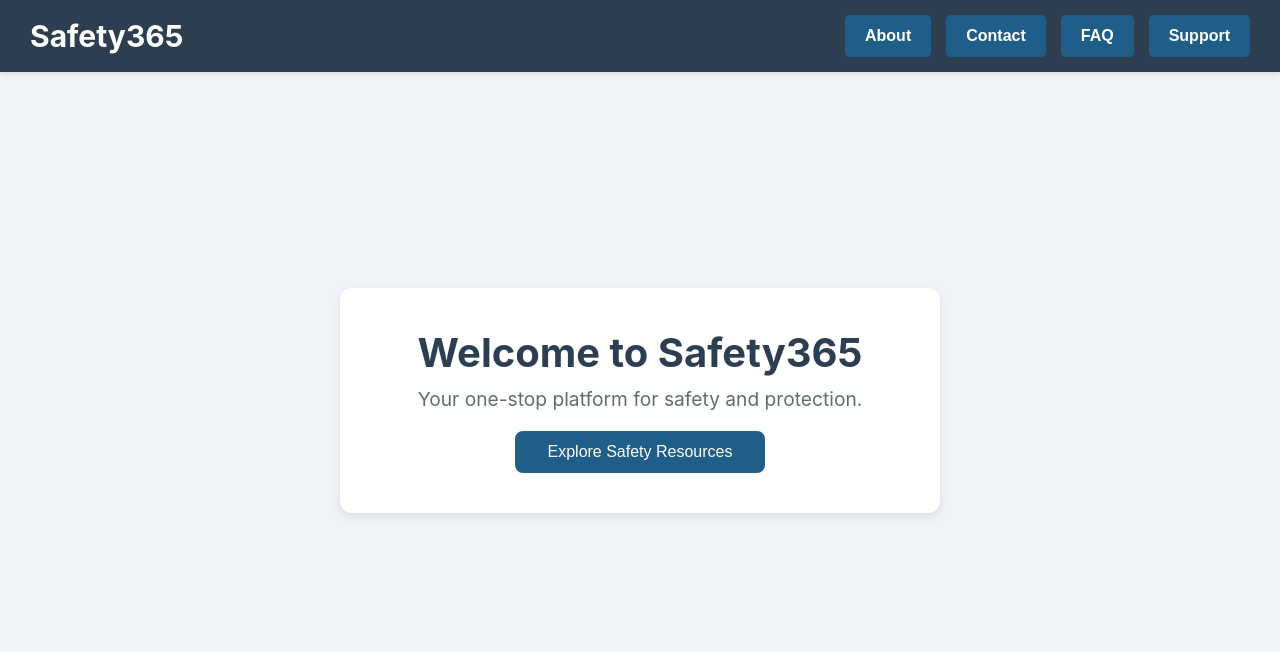
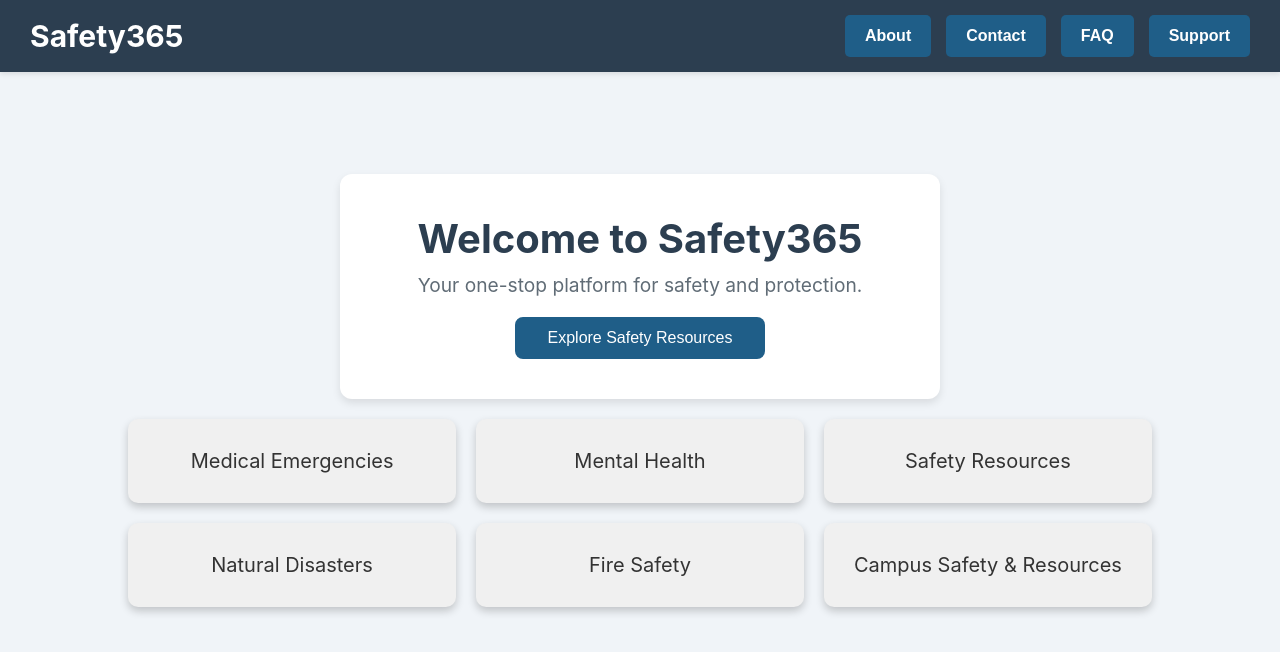
Before and after one commit to Lin-Selina/Safety365, a React (Create React App) app: page /home in a window 1280 px wide. Shown: the top 652 px of the page. Built offline with nearby package versions, Linux system fonts and the light colour scheme.

Commit message:
Created grid and basic pages for each safety category

```diff
--- a/package.json
+++ b/package.json
@@ -7,8 +7,10 @@
     "cors": "^2.8.5",
     "cra-template": "1.2.0",
     "dotenv": "^16.4.7",
+    "install": "^0.13.0",
     "jsonwebtoken": "^9.0.2",
     "mysql2": "^3.12.0",
+    "npm": "^11.1.0",
     "react": "^19.0.0",
     "react-dom": "^19.0.0",
     "react-router-dom": "^7.1.5",
--- a/src/App.css
+++ b/src/App.css
@@ -119,6 +119,31 @@
   .home-header p {
     font-size: 1rem;
   }
+}
+/* Grid Container */
+.grid-container {
+  display: grid;
+  grid-template-columns: repeat(3, 1fr);
+  gap: 20px;
+  padding: 20px;
+}
+
+/* Grid Box */
+.grid-box {
+  background-color: #f0f0f0;
+  color: #333;
+  border-radius: 10px;
+  padding: 30px;
+  text-align: center;
+  font-size: 20px;
+  text-decoration: none;
+  box-shadow: 0 4px 8px rgba(0, 0, 0, 0.2);
+  transition: transform 0.2s;
+}
+
+.grid-box:hover {
+  transform: scale(1.05);
+  cursor: pointer;
 }
 
 /* Resources List */
--- a/src/App.js
+++ b/src/App.js
@@ -8,6 +8,12 @@ import Contact from './pages/Contact';
 import FAQ from './pages/FAQ';
 import Support from './pages/Support';
 import Gatorlink from './pages/Gatorlink';
+import Medical from './pages/Medical Emergency';
+import Mental from './pages/Mental Health';
+import Safety from './pages/Safety';
+import Natural from './pages/Natural Disaster';
+import Fire from './pages/Fire Safety';
+import Campus from './pages/Campus Safety';
 import './App.css';
 
 function App() {
@@ -22,6 +28,12 @@ function App() {
         <Route path="/faq" element={<FAQ />} />
         <Route path="/support" element={<Support />} />
         <Route path="/gatorlink" element={<Gatorlink />} />
+        <Route path="/medical" element={<Medical />} />
+        <Route path="/mental" element={<Mental />} />
+        <Route path="/safety" element={<Safety />} />
+        <Route path="/natural" element={<Natural />} />
+        <Route path="/fire" element={<Fire />} />
+        <Route path="/campus" element={<Campus />} />
       </Routes>
     </Router>
   );
--- a/src/pages/Home.js
+++ b/src/pages/Home.js
@@ -14,6 +14,15 @@ function Home() {
           <button className="explore-button">Explore Safety Resources</button>
         </Link>
       </header>
+      {/* Grid Layout */}
+    <div className="grid-container">
+      <Link to="/medical-emergency" className="grid-box">Medical Emergencies</Link>
+      <Link to="/mental-health" className="grid-box">Mental Health</Link>
+      <Link to="/safety-resources" className="grid-box">Safety Resources</Link>
+      <Link to="/natural-disasters" className="grid-box">Natural Disasters</Link>
+      <Link to="/fire-safety" className="grid-box">Fire Safety</Link>
+      <Link to="/campus-safety" className="grid-box">Campus Safety & Resources</Link>
+    </div>
     </div>
   );
 }
```
Also changed, not shown: src/pages/Campus Safety.js (added), src/pages/Fire Safety.js (added), src/pages/Medical Emergency.js (added), src/pages/Mental Health.js (added), src/pages/Natural Disaster.js (added), src/pages/Safety.js (added), 2 other files (tests, documents, lock files or other folders).
